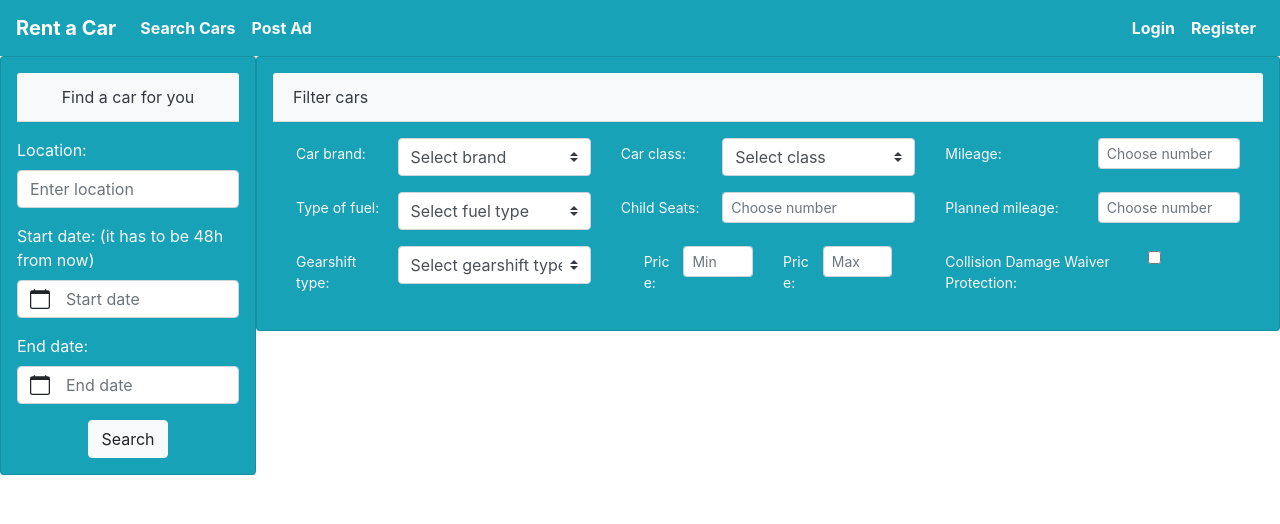
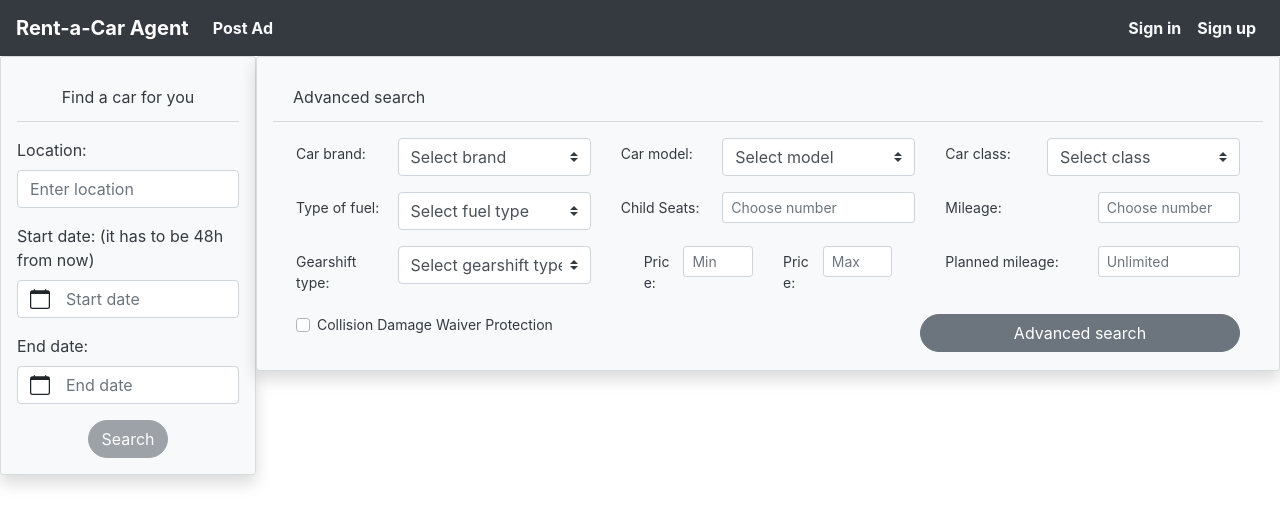
Before and after one commit to senka97/xml-agent-front, a Vue app: page / in a window 1280 px wide. Shown: the top 524 px of the page. Built offline with nearby package versions, Linux system fonts and the light colour scheme.

Commit message:
Changes made to search form.

```diff
--- a/src/components/HomePage.vue
+++ b/src/components/HomePage.vue
@@ -1,30 +1,10 @@
 <template>
    <div >
-       <b-navbar toggleable="lg" type="dark" variant="info">
-          <b-navbar-brand href="/"> <b> Rent a Car </b> </b-navbar-brand>
-         <b-navbar-toggle target="nav-collapse"></b-navbar-toggle>
-
-          <b-navbar-toggle target="nav-collapse1"></b-navbar-toggle>
-
-          <b-collapse id="nav-collapse1" is-nav>
-            <b-navbar-nav class="ml-auto">
-              <b-nav-item href="/homePage" link-classes="text-light"><b>Search Cars</b></b-nav-item>
-              <b-nav-item href="/postAd" link-classes="text-light"><b>Post Ad</b></b-nav-item>
-            </b-navbar-nav>
-
-          <b-collapse id="nav-collapse" is-nav>
-            <b-navbar-nav class="ml-auto">
-              <!--<b-nav-item href="#"><b-icon style="width: 1.7em; height: 1.7em;" icon="bell-fill" class="rounded-circle bg-info p-2" variant="light"></b-icon><span class="badge badge-notify">3</span></b-nav-item> -->
-              <b-nav-item href="/login" link-classes="text-light"><b>Login</b></b-nav-item>
-              <b-nav-item href="/registration" link-classes="text-light"><b>Register</b></b-nav-item>
-            </b-navbar-nav>
-          </b-collapse>
-          </b-collapse>
-        </b-navbar>
+     <NavBar />
 
   <div class="div-search">
     <b-nav vertical >
-      <b-card id="card" no-body  bg-variant="info" text-variant="light" header-text-variant="dark" align="center" header-bg-variant="light" header="Find a car for you" >
+      <b-card class="shadow" id="card" no-body  bg-variant="light" text-variant="dark" header-text-variant="dark" align="center" header-bg-variant="light" header="Find a car for you" >
        <b-card-text class="div-filter-card">
           <b-form @submit.prevent="search1">
           <b-form-group  align="left" id="input-group-1" label="Location:" label-for="location">
@@ -36,18 +16,18 @@
          <b-form-group  align="left" id="input-group-3" label="End date:" label-for="endDate" >
             <b-form-datepicker :min="minDate" :max="maxDate" v-model="endDate" locale="en" placeholder="End date"></b-form-datepicker>
          </b-form-group>
-         <b-button type="submit" variant="light">Search</b-button>
-
-         <p v-if="showError" class="p-error">Error</p>
+         <b-button v-b-tooltip.hover title=" You need to fill form fields" type="submit" pill :disabled="!formIsValid">Search</b-button>
+         <p v-if="showError"  class="p-error">Error</p>
         </b-form>
         </b-card-text>
       </b-card>
     </b-nav>
   </div>
 
-  <div class="div-filter">
+ <div class="div-filter">
     <div >
-     <b-card id="card" no-body  bg-variant="info" header-bg-variant="light" header-text-variant="dark" text-variant="light" header="Filter cars">
+     <b-card class="shadow" id="card" no-body  bg-variant="light" header-bg-variant="light" header-text-variant="dark" text-variant="dark" header="Advanced search">
+        <b-form @submit.prevent="search2">
     <b-card-text class="div-filter-card">
       <div class="containter mx-2 row">
         <div class="col">
@@ -55,6 +35,15 @@
             <b-form-select id="carBrand" v-model="brand" :options="brands">
                 <template v-slot:first>
                   <b-form-select-option :value="null">Select brand</b-form-select-option>
+                </template>
+              </b-form-select>
+          </b-form-group>
+        </div>
+        <div class="col">
+          <b-form-group label-cols="1" label-cols-lg="4" label-size="sm" label="Car model:" label-for="carModel">
+            <b-form-select id="carModel" v-model="model" :options="models">
+                <template v-slot:first>
+                  <b-form-select-option :value="null">Select model</b-form-select-option>
                 </template>
               </b-form-select>
           </b-form-group>
@@ -68,11 +57,7 @@
               </b-form-select>
           </b-form-group>
         </div>
-        <div class="col">
-            <b-form-group label-cols="1" label-cols-lg="6" label-size="sm" label="Mileage:" label-for="mileage">
-            <b-form-input id="mileage" :min="0" type="number" placeholder="Choose number" size="sm" v-model="mileage"></b-form-input>
-           </b-form-group>
-        </div>
+
     </div>
     <div class="containter mx-2 row">
         <div class="col">
@@ -90,10 +75,11 @@
            </b-form-group>
         </div>
         <div class="col">
-            <b-form-group label-cols="1" label-cols-lg="6" label-size="sm" label="Planned mileage:" label-for="plannedMileage">
-            <b-form-input id="plannedMileage" :min="0" type="number" placeholder="Choose number" size="sm" v-model="plannedMileage"></b-form-input>
+            <b-form-group label-cols="1" label-cols-lg="6" label-size="sm" label="Mileage:" label-for="mileage">
+            <b-form-input id="mileage" :min="0" type="number" placeholder="Choose number" size="sm" v-model="mileage"></b-form-input>
            </b-form-group>
         </div>
+
     </div>
     <div class="containter mx-2 row">
         <div class="col">
@@ -120,19 +106,32 @@
           </div>
         </div>
         <div class="col">
-            <b-form-group label-cols="6" label-cols-lg="8" label-size="sm" label="Collision Damage Waiver Protection:" label-for="checkbox-1">
-              <b-form-checkbox plain size="lg" id="checkbox-1" v-model="CDWProtection" name="checkbox-1" value="true" unchecked-value="false"></b-form-checkbox>
+            <b-form-group label-cols="1" label-cols-lg="6" label-size="sm" label="Planned mileage:" label-for="plannedMileage">
+            <b-form-input id="plannedMileage" :min="0" type="number" placeholder="Unlimited" size="sm" v-model="plannedMileage"></b-form-input>
            </b-form-group>
         </div>
     </div>
+    <div class="containter mx-2 row">
+      <div class="col">
+          <b-form-group class="mt-custom">
+              <b-form-checkbox  id="checkbox-1" size="sm" v-model="CDWProtection"  value="true" unchecked-value="false"> Collision Damage Waiver Protection </b-form-checkbox>
+
+          </b-form-group>
+      </div>
+      <div class="col">
+        <b-button pill type="submit" style="margin-left: 20em; width:20em" > Advanced search </b-button>
+      </div>
+    </div>
+
     </b-card-text>
+      </b-form>
   </b-card>
   </div>
 
   <div class="div-resault" v-if="showCars">
      <div v-for="item in items" :key="item">
-       <b-card img-src="https://www.strongcar.rs/pub/catalog/crop/skoda-superb-rent-a-car.jpg"
-       alt="Card image" img-height="150px" img-width="150px" img-left class="mb-3" style="background-color:azure">
+       <b-card  class="shadow" img-src="https://www.strongcar.rs/pub/catalog/crop/skoda-superb-rent-a-car.jpg"
+       alt="Card image" img-height="200px" img-width="250px" img-left  style="background-color:azure">
       <b-card-text>
         Information about the car.
       </b-card-text>
@@ -148,10 +147,12 @@
 
 
 <script>
+
+import NavBar from "../components/NavBar.vue";
 export default {
     name: "HomePage",
     components: {
-
+       NavBar,
     },
     data() {
       const now = new Date();
@@ -166,7 +167,7 @@ export default {
             startDate: null,
             endDate: null,
             showError: false,
-            items: [{},{},{}],
+            items: [{}],
             showCars: false,
             brand: null,
             brands:[
@@ -174,13 +175,39 @@ export default {
                 { value: 1, text: "Audi"},
                 { value: 3, text: "Mercedes"},
                 { value: 4, text: "Tesla"},
-                { value: 5, text: "Opel"}
+                { value: 5, text: "Opel"},
+                { value: 6, text: "Alfa Romeo"},
+                { value: 7, text: "Chevrolet"},
+                { value: 8, text: "Ferrari"},
+                { value: 9, text: "Fiat"},
+                { value: 10, text: "Ford"},
+                { value: 11, text: "Hyundai"},
+                { value: 12, text: "Peugeot"},
+                { value: 13, text: "Toyota"},
+            ],
+            model: null,
+            models:[
+                { value: 1, text: "BMW"},
+                { value: 1, text: "Audi"},
+                { value: 3, text: "Mercedes"},
+                { value: 4, text: "Tesla"},
+                { value: 5, text: "Opel"},
+                { value: 6, text: "Alfa Romeo"},
+                { value: 7, text: "Chevrolet"},
+                { value: 8, text: "Ferrari"},
+                { value: 9, text: "Fiat"},
+                { value: 10, text: "Ford"},
+                { value: 11, text: "Hyundai"},
+                { value: 12, text: "Peugeot"},
+                { value: 13, text: "Toyota"},
             ],
             fuelType: null,
             fuelTypes:[
                 { value: 1, text: "Petrol"},
                 { value: 1, text: "Gas"},
                 { value: 3, text: "Diesel"},
+                { value: 4, text: "Hybrid"},
+                { value: 5, text: "Electric"},
             ],
             gearshift: null,
            gearshifts:[
@@ -192,10 +219,11 @@ export default {
             classes: [
               { value: 1, text: "SUV"},
               { value: 2, text: "Old Timer"},
-              { value: 3, text: "City Car"},
+              { value: 3, text: "Saloon"},
               { value: 4, text: "Sports Car"},
               { value: 5, text: "Station Vagon"},
-              { value: 5, text: "Van"}
+              { value: 5, text: "Van"},
+              { value: 6, text: "Coupe"},
             ],
             minPrice: null,
             maxPrice: null,
@@ -206,8 +234,23 @@ export default {
         }
     },
     methods: {
-      search1: function(){
+      search1: function()
+      {
         this.showCars = true;
+      },
+      search2: function()
+      {
+        this.showCars = true;
+      }
+    },
+    computed:{
+      formIsValid: function()
+      {
+          if(this.startDate!=null && this.endDate!=null)
+          {
+            return true;
+          }
+          else return false;
       }
     }
 
--- a/src/components/NavBar.vue
+++ b/src/components/NavBar.vue
@@ -3,20 +3,27 @@
     <b-navbar toggleable="lg" type="dark" variant="dark" class="navbar">
     <b-navbar-brand class="title font-weight-bold">Rent-a-Car Agent</b-navbar-brand>
       <b-navbar-toggle target="nav-collapse"></b-navbar-toggle>
+
+      <b-collapse id="nav-collapse" is-nav>
+            <b-navbar-nav class="ml-auto">
+              <b-nav-item href="/newAd" link-classes="text-light"><b>Post Ad</b></b-nav-item>
+            </b-navbar-nav>
+
       <b-collapse id="nav-collapse" is-nav>
         <b-navbar-nav class="ml-auto">
-
             <!--Za ulogovane korisnike-->
            <!--  <b-nav-item href="/cart">Cart</b-nav-item> -->
 
             <!--Za neregistrovane korisnike-->
-            <b-button class="mr-3"><a href="/login" class="removeDecoration">Sign in</a></b-button>
-            <b-button><a href="/registration" class="removeDecoration">Sign up</a></b-button>
+            <b-nav-item href="/login" link-classes="text-light"><b>Sign in</b></b-nav-item>
+            <b-nav-item href="/registration" link-classes="text-light"><b>Sign up</b></b-nav-item>
+
 
             <!--Za sve ulogovane korisnike-->
          <!--   <b-button @click="logout">Log out</b-button>  -->
         </b-navbar-nav>
       </b-collapse>
+    </b-collapse>
     </b-navbar>
   </div>
 </template>
```
